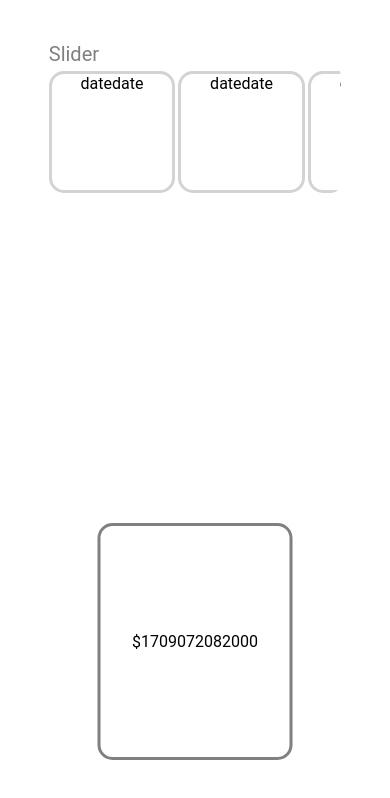
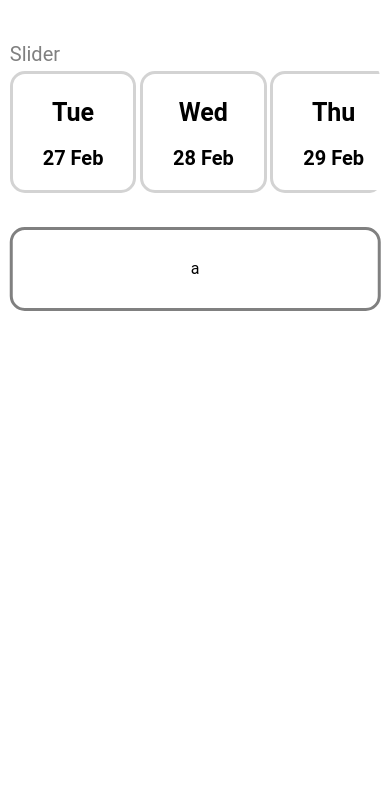
Before and after one commit to OnayR/Date-list, a React (Create React App) app in the folder date-list-react/: page / in a window 390 px wide. Shown: the top 798 px of the page. Built offline with nearby package versions, Linux system fonts and the light colour scheme.

Commit message:
filled 14 dates from "now"

```diff
--- a/date-list-react/src/App.css
+++ b/date-list-react/src/App.css
@@ -39,6 +39,30 @@ body {
     border: 3px solid lightgray;
 }
 
+.date-item:hover {
+    cursor: pointer;
+}
+
+.date-item:last-child {
+    margin-right: 0;
+}
+
+.day-text,
+.date-text {
+    display: flex;
+    justify-content: center;
+    margin-top: 40%;
+    height: 20%;
+    text-align: center;
+    font-size: 25px;
+    font-weight: bold;
+    color: black;
+}
+
+.date-text {
+    font-size: 20px;
+}
+
 .slider-text {
     font-size: 20px;
     color: gray;
@@ -62,6 +86,10 @@ body {
 
 @media(max-width: 767px) {
 
+    .date-list-container {
+        width: 95vw;
+    }
+
     .date-list {
         height: 15vh;
     }
@@ -70,4 +98,12 @@ body {
         min-width: 15vh;
 
     }
+
+    .data-container {
+        position: relative;
+        width: 95vw;
+        height: 10vh;
+        margin-top: 4vh;
+        bottom: 0;
+    }
 }
--- a/date-list-react/src/App.js
+++ b/date-list-react/src/App.js
@@ -1,7 +1,12 @@
+import { addDays, format } from 'date-fns';
 import './App.css';
 
+
 function App() {
-  const dates = [["date", "date"], ["date", "date"], ["date", "date"], ["date", "date"], ["date", "date"], ["date", "date"], ["date", "date"]];
+  let dates = [];
+  for (let i = 0; i < 14; i++) {
+    dates.push(DateTest(i));
+  }
   return (
     <>
       <div class="date-list-container">
@@ -10,22 +15,26 @@ function App() {
           {dates.map((date, index) => (
             <div class="date-item" key={index}>
               <a>
-                <p class="date-text">{date}</p>
+                <p class="day-text">{date.slice(0, 3)}</p>
+                <p class="date-text">{date.slice(4)}</p>
               </a>
             </div>
           ))}
         </div>
-      </div>
+      </div >
       <Data />
     </>
   );
 }
 
+function DateTest(e) {
+  return format(addDays(new Date(), e), 'EEE d MMM');
+}
+
 function Data() {
-  const date = Date.now();
   return (
     <div class="data-container" >
-      <p class="data-text">${date}</p>
+      <p class="data-text">a</p>
     </div >
   );
 }
```
